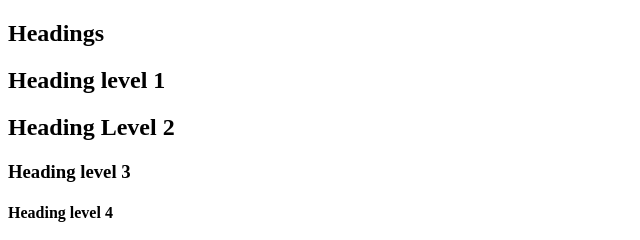
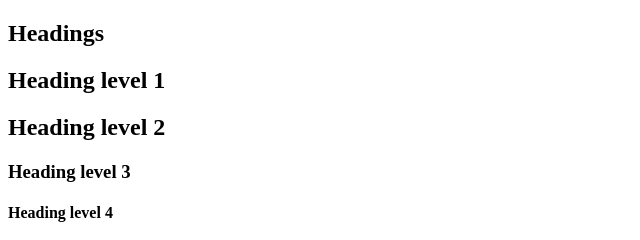
Before and after one commit to dany-eduard/holbertonschool-web_front_end, a plain HTML site: page 0x00-html_advanced/26-styleguide.html in a window 1280 px wide. Shown: the top 240 px of the page, 0-640 px from the left. Drawn offline with Linux system fonts and the light colour scheme.

Commit message:
fix: task 26

```diff
--- a/0x00-html_advanced/26-styleguide.html
+++ b/0x00-html_advanced/26-styleguide.html
@@ -8,6 +8,7 @@
     <link rel="icon" type="image/x-icon" href="./favicon.ico" />
     <link rel="icon" type="image/png" href="./favicon.png" />
   </head>
+
   <body>
     <header></header>
     <main>
@@ -16,12 +17,13 @@
           <h2>Headings</h2>
         </header>
         <h1>Heading level 1</h1>
-        <h2>Heading Level 2</h2>
+        <h2>Heading level 2</h2>
         <h3>Heading level 3</h3>
         <h4>Heading level 4</h4>
         <h5>Heading level 5</h5>
         <h6>Heading level 6</h6>
       </section>
+
       <section>
         <header>
           <h2>Paragraph</h2>
@@ -35,7 +37,7 @@
         </p>
       </section>
 
-      <!-- List -->
+      <!-- Lists -->
       <section>
         <header>
           <h2>Lists</h2>
```
